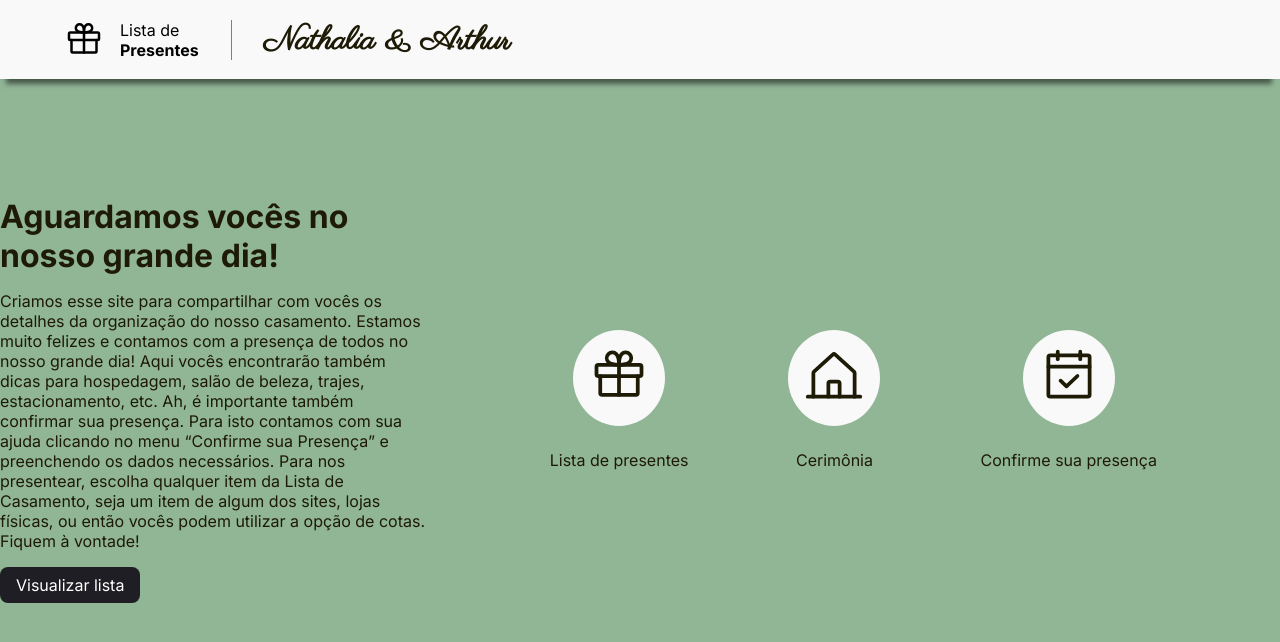
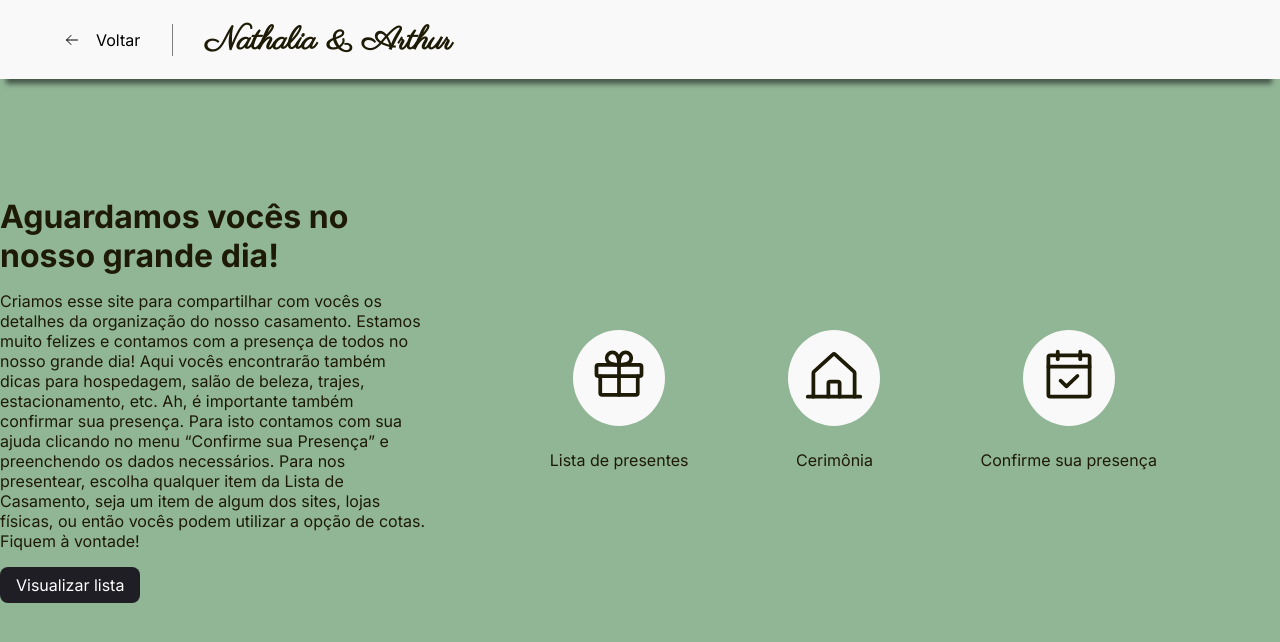
Before and after one commit to ArthurFrazao/wedding-gift-list, a React (Vite) app in the folder front/: page / in a window 1280 px wide. Shown: the top 642 px of the page. Built offline with nearby package versions, Linux system fonts and the light colour scheme.

Commit message:
feature: adding button return page on header component

```diff
--- a/front/src/components/Header/index.tsx
+++ b/front/src/components/Header/index.tsx
@@ -1,15 +1,45 @@
-import { Gift } from 'phosphor-react'
-import { Link } from 'react-router-dom'
-import { Container } from './styles'
+import { useEffect, useState } from 'react'
+import { Link, useLocation } from 'react-router-dom'
+
+import { ArrowLeft, Gift } from 'phosphor-react'
+
+import { Container, ReturnPage } from './styles'
+
+export function returnPage() {
+  const handleBack = () => {
+    window.history.back()
+  }
+  return (
+    <ReturnPage role="button" onClick={() => handleBack()}>
+      <ArrowLeft size={16} />
+      <span>Voltar</span>
+    </ReturnPage>
+  )
+}
 
 export function Header() {
+  const location = useLocation()
+  const currentPage = location.pathname
+
+  const [showArrowBack, setShowArrowBack] = useState(false)
+
+  useEffect(() => {
+    currentPage === '/home' && setShowArrowBack(true)
+  }, [location])
+
   return (
     <Container>
       <div className="title__gift">
-        <Gift size={40} />
-        <span>
-          Lista de <br /> <b>Presentes</b>
-        </span>
+        {showArrowBack ? (
+          <>
+            <Gift size={40} />
+            <span>
+              Lista de <br /> <b>Presentes</b>
+            </span>
+          </>
+        ) : (
+          returnPage()
+        )}
       </div>
 
       <Link to="/home">
--- a/front/src/components/Header/styles.ts
+++ b/front/src/components/Header/styles.ts
@@ -43,4 +43,40 @@ export const Container = styled.header`
     -webkit-font-smoothing: antialiased;
     -moz-osx-font-smoothing: grayscale;
   }
+
+  @media (max-width: 768px) {
+    display: flex;
+    flex-direction: column-reverse;
+    align-items: flex-start;
+    justify-content: flex-start;
+
+    gap: 1rem;
+    padding: 1rem 1.5rem;
+
+    .title__gift > span {
+      border: none;
+    }
+
+    h4 {
+      padding-left: 0;
+      font-size: 1.5rem;
+    }
+  }
 `
+
+export const ReturnPage = styled.div`
+  display: flex;
+  flex-direction: row;
+  align-items: center;
+
+  gap: 1rem;
+
+  height: 2rem;
+  padding-right: 2rem;
+  border-right: 1px solid #808080;
+
+  :hover {
+    cursor: pointer;
+    filter: brightness(0.8);
+  }
+`
```
